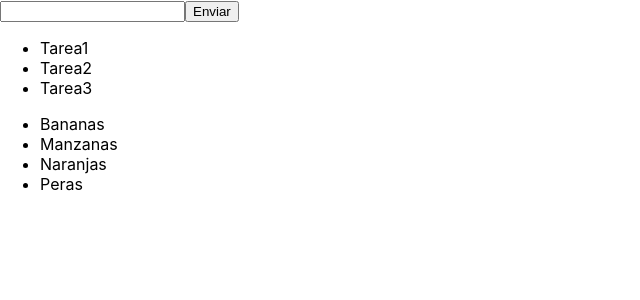
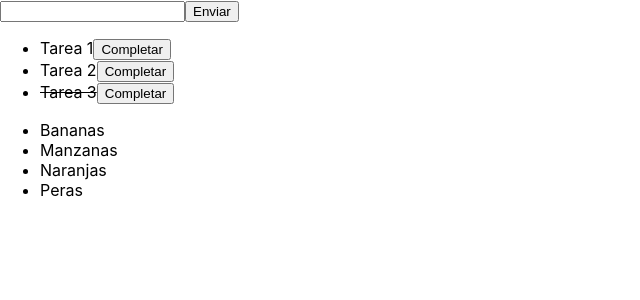
Before and after one commit to JosueValbuena/DLReact1D3, a React (Create React App) app: page / in a window 1280 px wide. Shown: the top 300 px of the page, without its empty margins (0-640 px from the left). Built offline with nearby package versions, Linux system fonts and the light colour scheme.

Commit message:
avance en ejercicio de tareas y nuevo componente TareasIniciales

```diff
--- a/src/components/Tareas.jsx
+++ b/src/components/Tareas.jsx
@@ -1,15 +1,14 @@
 import React, { useState } from "react";
+import {TareasIniciales} from "./TareasIniciales";
 
 const Tareas = () => {
 
     const [nombreTarea, setNombreTarea] = useState ("");
-    const [listaTareas, setListaTareas] = useState (["Tarea1", "Tarea2", "Tarea3"]);
-
-    // const listaTareas = ["Tarea1", "Tarea2", "Tarea3"];
+    const [listaTareas, setListaTareas] = useState (TareasIniciales);
 
     const enviarFormulario = (e) =>{
         e.preventDefault();
-        setListaTareas([...listaTareas, nombreTarea]);
+        setListaTareas([...listaTareas, {nombre: nombreTarea, completada: false}]);
         console.log(listaTareas);
         setNombreTarea("");
     }
@@ -27,7 +26,12 @@ const Tareas = () => {
             </form>
 
             <ul>
-                {listaTareas.map(tarea => <li key={tarea}>{tarea}</li>)}
+                {listaTareas.map(tarea =>
+                <li key={tarea.nombre}
+                onClick={()=>console.log(tarea)}
+                style={tarea.completada === true ? {textDecoration:"line-through"}:{}}>
+                {tarea.nombre}<button>Completar</button>
+                </li>)}
             </ul>
         </div>
     )
--- /dev/null
+++ b/src/components/TareasIniciales.jsx
@@ -0,0 +1,16 @@
+import React from "react";
+
+export const TareasIniciales = [
+    {
+        nombre: "Tarea 1",
+        completada: false,
+    },
+    {
+        nombre: "Tarea 2",
+        completada: false,
+    },
+    {
+        nombre: "Tarea 3",
+        completada: true,
+    },
+]
```
